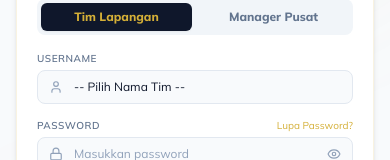
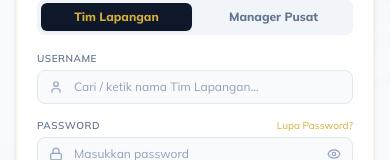
Before and after one commit to fathurrahmanalmasyi-source/handling-saudi, a React (Vite) app: page / in a window 390 px wide. Shown: the part 306-466 px from the top of the page. Built offline with nearby package versions, Linux system fonts and the light colour scheme.

Commit message:
feat: update branding and app configuration
- Add PWA manifest and icons for improved mobile experience
- Update application title and logo branding
- Add 'fathur' to manager access privileges

```diff
--- a/index.html
+++ b/index.html
@@ -3,7 +3,14 @@
   <head>
     <meta charset="UTF-8" />
     <meta name="viewport" content="width=device-width, initial-scale=1.0" />
-    <title>My Google AI Studio App</title>
+    <title>Handling jejak imani</title>
+    <link rel="manifest" href="/manifest.json" />
+    <link rel="icon" type="image/png" href="https://lh3.googleusercontent.com/d/1G9k2fVGnN4IaDyvwafiHUfGptb-4MTFL" />
+    <link rel="apple-touch-icon" href="https://lh3.googleusercontent.com/d/1G9k2fVGnN4IaDyvwafiHUfGptb-4MTFL" />
+    <meta name="apple-mobile-web-app-capable" content="yes" />
+    <meta name="apple-mobile-web-app-title" content="Handling jejak imani" />
+    <meta name="apple-mobile-web-app-status-bar-style" content="black-translucent" />
+    <meta name="theme-color" content="#0f172a" />
   </head>
   <body>
     <div id="root"></div>
--- a/metadata.json
+++ b/metadata.json
@@ -1,5 +1,5 @@
 {
-  "name": "Handling Saudi Jejak Imani",
+  "name": "Handling jejak imani",
   "description": "Sistem Manajemen Operasional Lapangan (Handling) Arab Saudi & Dashboard Manajemen Pusat untuk Jejak Imani.",
   "requestFramePermissions": [],
   "majorCapabilities": ["MAJOR_CAPABILITY_SERVER_SIDE_GEMINI_API"]
--- a/src/App.tsx
+++ b/src/App.tsx
@@ -568,7 +568,7 @@ export default function App() {
         computedWalletId = `wallet-${activeTeam.username}`;
         handlingId = computedWalletId;
     } else {
-        if (userLower.includes('yusuf') || userLower.includes('manager')) {
+        if (userLower.includes('fathur') || userLower.includes('yusuf') || userLower.includes('manager')) {
             computedWalletId = 'wallet-manager';
             handlingId = 'wallet-manager';
         }
@@ -900,7 +900,15 @@ export default function App() {
           {/* Row 1: Title and Bell in 1 row */}
           <div className="flex items-center justify-between w-full h-8">
             <div className="flex items-center gap-2">
-              <span className="w-2 h-2 rounded-full bg-emerald-500 animate-pulse"></span>
+              <img
+                src="https://lh3.googleusercontent.com/d/1Q4xeukjms6dHqKLUqCdsTcpXQyzw7n6d"
+                alt="Logo"
+                className="h-6 w-auto object-contain rounded-xs"
+                referrerPolicy="no-referrer"
+                onError={(e) => {
+                  e.currentTarget.style.display = 'none';
+                }}
+              />
               <h1 className="text-xs sm:text-sm font-black text-slate-900 tracking-tight uppercase">Handling Saudi Arabia</h1>
             </div>
 
@@ -1574,7 +1582,7 @@ export default function App() {
                           }
                           // Fallback to legacy
                           let computedWalletId = 'wallet-ahmad';
-                          if (userLower.includes('yusuf') || userLower.includes('manager')) computedWalletId = 'wallet-manager';
+                          if (userLower.includes('fathur') || userLower.includes('yusuf') || userLower.includes('manager')) computedWalletId = 'wallet-manager';
                           return wallets.find(w => w.id === computedWalletId)?.balanceSAR || 0;
                         })()}
                         currentUser={currentUser || ''}
--- a/src/components/Login.tsx
+++ b/src/components/Login.tsx
@@ -1,5 +1,5 @@
 import React, { useState } from 'react';
-import { ShieldCheck, User, Lock, ArrowRight, BookOpen, KeyRound, Eye, EyeOff } from 'lucide-react';
+import { ShieldCheck, User, Lock, ArrowRight, BookOpen, KeyRound, Eye, EyeOff, X } from 'lucide-react';
 import { UserRole, Team } from '../types';
 
 interface LoginProps {
@@ -14,6 +14,7 @@ export default function Login({ onLoginSuccess, teamList = [] }: LoginProps) {
   const [loginRole, setLoginRole] = useState<UserRole>('HANDLING');
   const [error, setError] = useState('');
   const [isLoading, setIsLoading] = useState(false);
+  const [showSuggestions, setShowSuggestions] = useState(false);
 
   const handleLogin = (e: React.FormEvent) => {
     e.preventDefault();
@@ -92,7 +93,7 @@ export default function Login({ onLoginSuccess, teamList = [] }: LoginProps) {
                 type="button"
                 onClick={() => {
                   setLoginRole('HANDLING');
-                  if (username === 'yusuf') { setUsername(teamList[0]?.name || ''); }
+                  if (username === 'fathur') { setUsername(teamList[0]?.name || ''); }
                 }}
                 className={`py-1.5 text-xs font-extrabold rounded-md transition-all cursor-pointer ${
                   loginRole === 'HANDLING'
@@ -106,7 +107,7 @@ export default function Login({ onLoginSuccess, teamList = [] }: LoginProps) {
                 type="button"
                 onClick={() => {
                   setLoginRole('MANAGER');
-                  if (username !== 'yusuf') { setUsername('yusuf'); }
+                  if (username !== 'fathur') { setUsername('fathur'); }
                 }}
                 className={`py-1.5 text-xs font-extrabold rounded-md transition-all cursor-pointer ${
                   loginRole === 'MANAGER'
@@ -129,40 +130,87 @@ export default function Login({ onLoginSuccess, teamList = [] }: LoginProps) {
             <div>
               <label className="block text-[10px] font-semibold text-slate-500 mb-1 tracking-wider">USERNAME</label>
               <div className="relative">
-                <span className="absolute inset-y-0 left-0 flex items-center pl-3 text-slate-400">
+                <span className="absolute inset-y-0 left-0 flex items-center pl-3 text-slate-400 z-10">
                   <User className="h-3.5 w-3.5" />
                 </span>
-                {loginRole === 'HANDLING' && teamList.length > 0 ? (
-                  <select
-                    value={username}
-                    onChange={(e) => { setUsername(e.target.value); setError(''); }}
-                    className="w-full py-2 pl-9 pr-3 bg-slate-50 border border-slate-200 rounded-lg text-xs text-slate-900 focus:outline-none focus:ring-1 focus:ring-[#D4AF37] appearance-none"
+                <input
+                  type="text"
+                  value={username}
+                  onChange={(e) => {
+                    setUsername(e.target.value);
+                    setShowSuggestions(true);
+                    setError('');
+                  }}
+                  onFocus={() => setShowSuggestions(true)}
+                  placeholder={loginRole === 'HANDLING' ? 'Cari / ketik nama Tim Lapangan...' : 'Masukkan nama Manager Pusat...'}
+                  className="w-full py-2 pl-9 pr-8 bg-slate-50 border border-slate-200 rounded-lg text-xs placeholder:text-slate-400 text-slate-900 focus:outline-none focus:ring-1 focus:ring-[#D4AF37]"
+                />
+                {username && (
+                  <button
+                    type="button"
+                    onClick={() => { setUsername(''); setShowSuggestions(true); }}
+                    className="absolute right-2.5 top-1/2 -translate-y-1/2 text-slate-400 hover:text-slate-650 p-0.5 rounded cursor-pointer z-10"
+                    title="Bersihkan Pencarian"
                   >
-                    <option value="" disabled>-- Pilih Nama Tim --</option>
-                    <optgroup label="Jeddah">
-                       {teamList.filter(t => t.sector === 'Handling Jeddah').map(t => (
-                           <option key={t.id} value={t.name}>{t.name}</option>
-                       ))}
-                    </optgroup>
-                    <optgroup label="Madinah">
-                       {teamList.filter(t => t.sector === 'Handling Madinah').map(t => (
-                           <option key={t.id} value={t.name}>{t.name}</option>
-                       ))}
-                    </optgroup>
-                    <optgroup label="Makkah">
-                       {teamList.filter(t => t.sector === 'Handling Makkah').map(t => (
-                           <option key={t.id} value={t.name}>{t.name}</option>
-                       ))}
-                    </optgroup>
-                  </select>
-                ) : (
-                  <input
-                    type="text"
-                    value={username}
-                    onChange={(e) => { setUsername(e.target.value); setError(''); }}
-                    placeholder="Masukkan username"
-                    className="w-full py-2 pl-9 pr-3 bg-slate-50 border border-slate-200 rounded-lg text-xs placeholder:text-slate-400 text-slate-900 focus:outline-none focus:ring-1 focus:ring-[#D4AF37]"
-                  />
+                    <X className="w-3 h-3" />
+                  </button>
+                )}
+
+                {showSuggestions && (
+                  <>
+                    <button
+                      type="button"
+                      className="fixed inset-0 z-20 cursor-default bg-transparent"
+                      onClick={() => setShowSuggestions(false)}
+                    />
+                    <div className="absolute left-0 right-0 top-full mt-1 bg-white border border-slate-200 rounded-lg shadow-lg z-30 max-h-48 overflow-y-auto py-1 divide-y divide-slate-50 animate-in fade-in slide-in-from-top-1 duration-100">
+                      {(() => {
+                        const query = username.toLowerCase().trim();
+                        let filtered = [];
+                        if (loginRole === 'HANDLING') {
+                          filtered = teamList.filter(t =>
+                            !query ||
+                            t.name.toLowerCase().includes(query) ||
+                            t.sector.toLowerCase().includes(query)
+                          );
+                        } else {
+                          const mgrs = ['fathur'];
+                          filtered = mgrs.filter(m => !query || m.includes(query)).map(m => ({ name: m, sector: 'Manager Pusat' }));
+                        }
+
+                        if (filtered.length === 0) {
+                          return (
+                            <div className="px-3 py-2 text-xs text-slate-450 italic text-center">
+                              Tidak ada hasil "{username}"
+                            </div>
+                          );
+                        }
+
+                        return filtered.map((item, idx) => {
+                          const isTeam = 'sector' in item;
+                          const nameValue = isTeam ? item.name : (item as any).name;
+                          const sectorTag = isTeam ? item.sector : 'Manager Pusat';
+                          return (
+                            <button
+                              key={idx}
+                              type="button"
+                              onClick={() => {
+                                setUsername(nameValue);
+                                setShowSuggestions(false);
+                                setError('');
+                              }}
+                              className="w-full text-left px-3 py-2 text-xs font-semibold text-slate-700 hover:bg-slate-50 hover:text-slate-900 transition-colors flex justify-between items-center cursor-pointer font-sans"
+                            >
+                              <span className="font-semibold text-slate-800">{nameValue}</span>
+                              <span className="text-[9px] uppercase font-bold text-slate-400 bg-slate-100 px-1.5 py-0.5 rounded select-none shrink-0 font-mono">
+                                {sectorTag}
+                              </span>
+                            </button>
+                          );
+                        });
+                      })()}
+                    </div>
+                  </>
                 )}
               </div>
             </div>
@@ -234,7 +282,7 @@ export default function Login({ onLoginSuccess, teamList = [] }: LoginProps) {
 
               <button
                 type="button"
-                onClick={() => selectQuickLogin('yusuf', 'MANAGER')}
+                onClick={() => selectQuickLogin('fathur', 'MANAGER')}
                 className="p-2 border border-dashed border-slate-200 rounded-lg hover:bg-[#D4AF37]/5 text-left transition-all cursor-pointer"
               >
                 <div className="text-[11px] font-bold text-slate-800 flex items-center gap-1">
```
Also changed, not shown: public/manifest.json (added).
